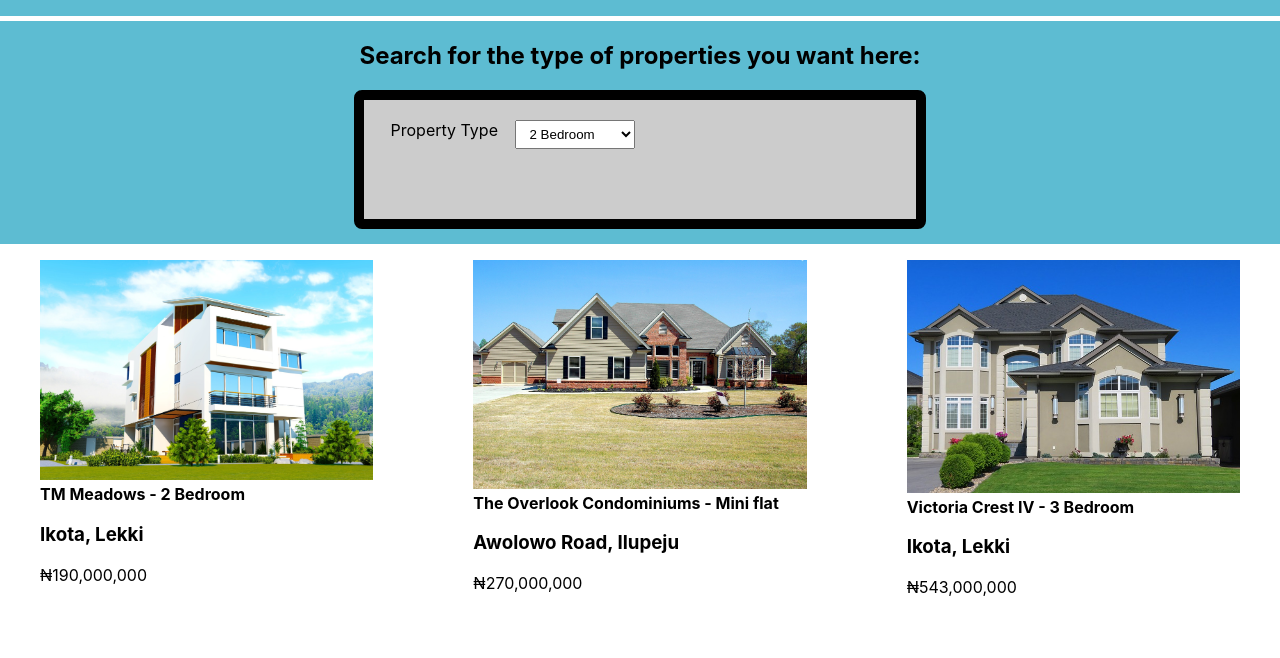
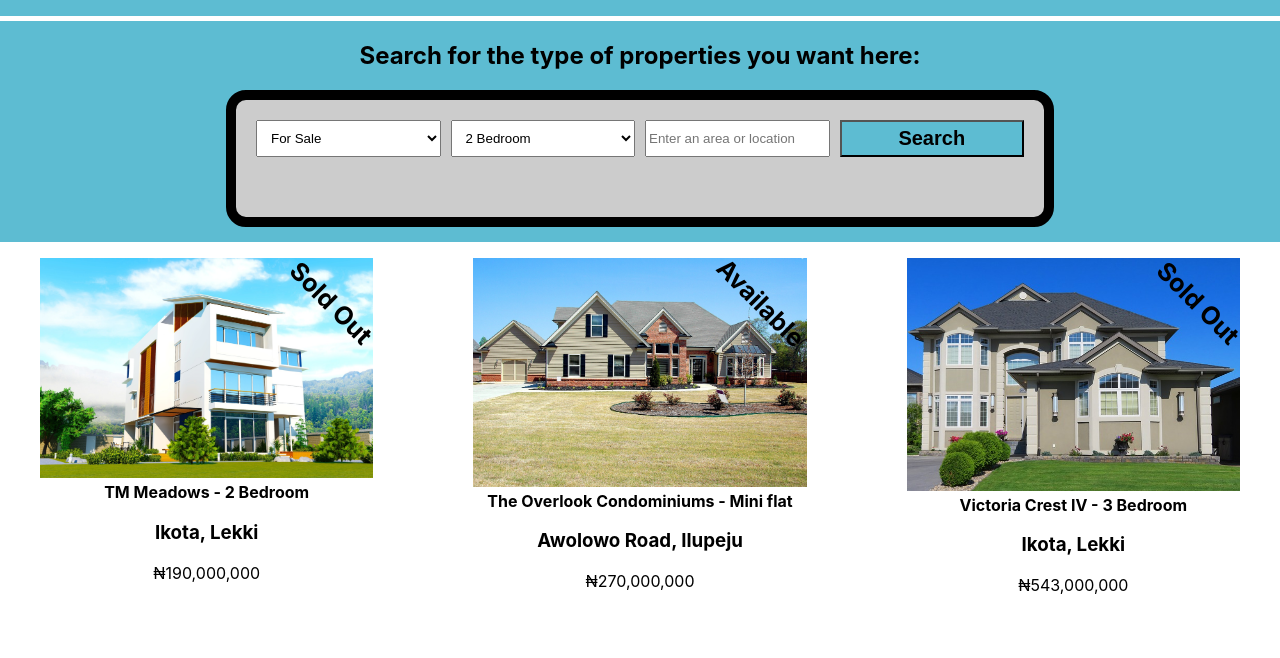
Before and after one commit to iamfiropo/PropertyProLite, a plain HTML site: page UI/pages/user/properties.html in a window 1280 px wide. Shown: the part 64-722 px from the top of the page. Drawn offline with Linux system fonts and the light colour scheme.

Commit message:
feature(property status): add property status
[Finishes #166630109]

```diff
--- a/UI/assets/css/properties.css
+++ b/UI/assets/css/properties.css
@@ -17,12 +17,12 @@
 .container .search-bar {
   display: grid;
   grid-gap: 10px;
-  grid-template-columns: repeat(auto-fill, minmax(100px, 1fr));
+  grid-template-columns: repeat(auto-fill, minmax(150px, 1fr));
   margin-bottom: 15px;
   border: 10px solid #000;
-  border-radius: 8px;
-  width: 40%;
-  padding: 20px 20px 70px;
+  border-radius: 20px;
+  width: 60%;
+  padding: 20px 20px 60px;
   background: #ccc;
 }
 
@@ -36,6 +36,15 @@
   text-align: center;
 }
 
+.container .search-bar .search-btn {
+  background: #5DBCD2;
+  outline: 0;
+  font-size: 20px;
+  font-weight: bold;
+  cursor: pointer;
+  padding: 5px;
+}
+
 .container .property-card {
   display: grid;
   grid-gap: 20px;
@@ -47,11 +56,25 @@
   border-radius: 1px solid #bbb;
   transition: all 0.3s linear;
   cursor: pointer;
+  position: relative;
 }
 
 .container .property-card .card:hover {
   box-shadow: rgba(0,0,0,0.8) 0px 5px 15px, inset rgba(0,0,0,0.15) 0px -10px 20px;
   transform: rotate(-1deg);
+}
+
+.container .property-card .card .property-status {
+  position: absolute;
+  top: 30px;
+  right: -10px;
+  font-size: 25px;
+  font-weight: bold;
+  transform: rotate(45deg);
+}
+
+.container .property-card figure figcaption {
+  text-align: center;
 }
 
 .container .property-card figure img {
--- a/UI/pages/user/properties.html
+++ b/UI/pages/user/properties.html
@@ -24,18 +24,24 @@
     <section>
       <h2>Search for the type of properties you want here:</h2>
       <div class="search-bar">
-        <label for="property-type">Property Type</label>
+        <select name="Mandate Type" id="mandate-type">
+          <option value="For Sale">For Sale</option>
+          <option value="For Rent">For Rent</option>
+        </select>
         <select name="Property Type" id="property-type">
           <option value="2 Bedroom">2 Bedroom</option>
           <option value="3 Bedroom">3 Bedroom</option>
           <option value="Mini Flat">Mini Flat</option>
           <option value="Duplex">Duplex</option>
         </select>
+        <input type="text" placeholder="Enter an area or location">
+        <button class="search-btn">Search</button>
       </div>
     </section>
     <div class="property-card">
       <figure class="card">
         <img src="../../assets/images/exterior.jpg" alt="Trulli">
+        <aside class="property-status">Sold Out</aside>
         <figcaption>
           <strong>TM Meadows - 2 Bedroom</strong>
           <h3>Ikota, Lekki</h3>
@@ -44,6 +50,7 @@
       </figure>
       <figure class="card">
         <img src="../../assets/images/new-home.jpg" alt="Trulli">
+        <aside class="property-status">Available</aside>
         <figcaption>
           <strong>The Overlook Condominiums - Mini flat</strong>
           <h3>Awolowo Road, Ilupeju</h3>
@@ -52,6 +59,7 @@
       </figure>
       <figure class="card">
         <img src="../../assets/images/house.jpg" alt="Trulli">
+        <aside class="property-status">Sold Out</aside>
         <figcaption>
           <strong>Victoria Crest IV - 3 Bedroom</strong>
           <h3>Ikota, Lekki</h3>
@@ -60,6 +68,7 @@
       </figure>
       <figure class="card">
         <img src="../../assets/images/man-3030653_1920.jpg" alt="Trulli">
+        <aside class="property-status">Available</aside>
         <figcaption>
           <strong>Ocean Villa Garden</strong>
           <h3>Awolowo Road, Ikoyi</h3>
@@ -68,6 +77,7 @@
       </figure>
       <figure class="card">
         <img src="../../assets/images/house-1946371_640.jpg" alt="Trulli">
+        <aside class="property-status">Sold Out</aside>
         <figcaption>
           <strong>The Overlook Condominiums - Mini flat</strong>
           <h3>Ikota, Lekki</h3>
@@ -76,6 +86,7 @@
       </figure>
       <figure class="card">
         <img src="../../assets/images/luxury-home-2409518_640.jpg" alt="Trulli">
+        <aside class="property-status">Available</aside>
         <figcaption>
           <strong>Abuja</strong>
           <h3>Ikota, Lekki</h3>
```
Also changed, not shown: UI/assets/css/main.css (+8 -0 lines), UI/pages/user/signin.html (+1 -1 lines), UI/pages/user/signup.html (+13 -2 lines).
